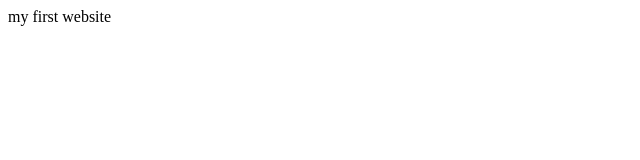
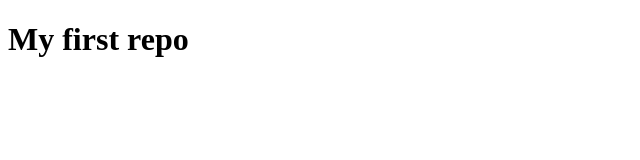
Before and after one commit to i-am-rehan/demo-tut, a plain HTML site: page index.html in a window 1280 px wide. Shown: the whole page, without its empty margins (0-640 px from the left). Drawn offline with Linux system fonts and the light colour scheme.

Commit message:
added heading

```diff
--- a/index.html
+++ b/index.html
@@ -6,6 +6,6 @@
     <title>Document</title>
 </head>
 <body>
-    my first website
+   <h1>My first repo</h1>
 </body>
 </html>
```
